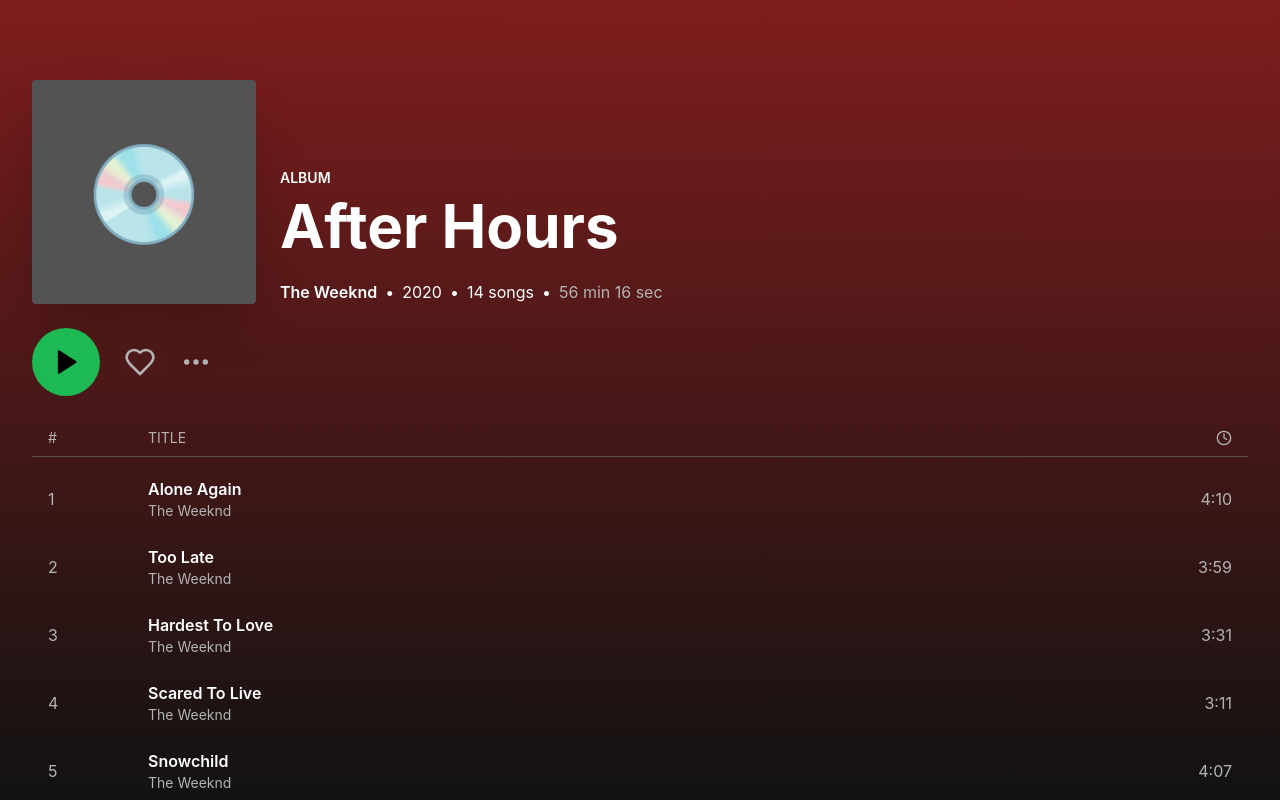
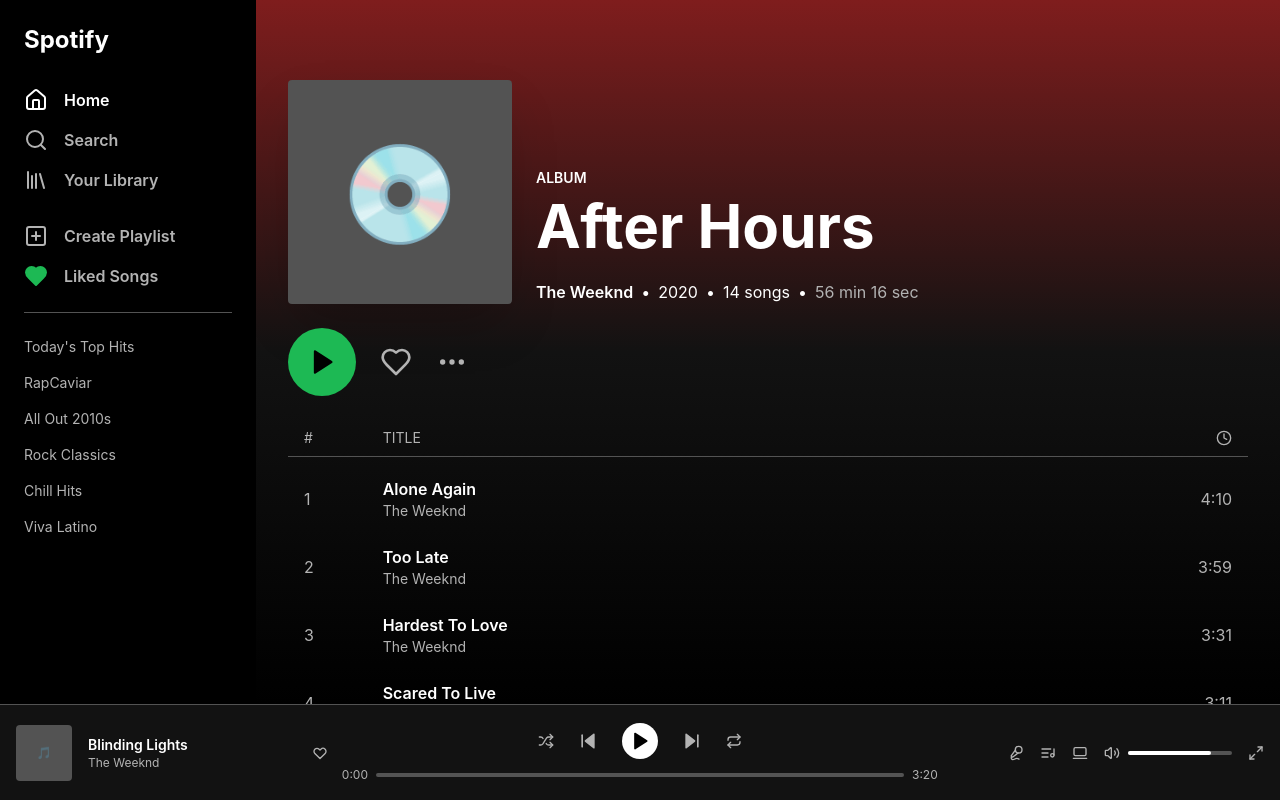
Before and after one commit to billsusanto/spotify-clone, a Next.js app: page /album/1 in a window 1280 px wide. Shown: the top 800 px of the page. Built offline with nearby package versions, Linux system fonts and the light colour scheme.

Commit message:
fix: wrap Artist, Album, Playlist pages with PageLayout

```diff
--- a/src/app/album/[id]/page.tsx
+++ b/src/app/album/[id]/page.tsx
@@ -3,6 +3,7 @@
 import React from 'react';
 import { Play, MoreHorizontal, Clock, Heart } from 'lucide-react';
 import { useParams } from 'next/navigation';
+import PageLayout from '@/components/PageLayout';
 
 export default function AlbumPage() {
   const params = useParams();
@@ -34,6 +35,7 @@
   ];
 
   return (
+    <PageLayout>
       <div className="flex-1 bg-gradient-to-b from-red-900 via-spotify-darkgray to-black overflow-y-auto pb-32 lg:pb-24">
         {/* Album Header */}
         <div className="px-4 sm:px-6 lg:px-8 pt-16 sm:pt-20 pb-6">
@@ -115,5 +117,6 @@
           </p>
         </div>
       </div>
+    </PageLayout>
   );
 }
--- a/src/app/artist/[id]/page.tsx
+++ b/src/app/artist/[id]/page.tsx
@@ -4,12 +4,12 @@
 import { Play, MoreHorizontal, UserPlus } from 'lucide-react';
 import Link from 'next/link';
 import { useParams } from 'next/navigation';
+import PageLayout from '@/components/PageLayout';
 
 export default function ArtistPage() {
   const params = useParams();
   const [isFollowing, setIsFollowing] = useState(false);
 
-  // Mock data - in real app, fetch based on params.id
   const artist = {
     id: params.id,
     name: 'The Weeknd',
@@ -40,16 +40,15 @@
   ];
 
   return (
+    <PageLayout>
       <div className="flex-1 bg-gradient-to-b from-purple-900 via-spotify-darkgray to-black overflow-y-auto pb-32 lg:pb-24">
         {/* Artist Header */}
         <div className="relative px-4 sm:px-6 lg:px-8 pt-16 sm:pt-20 pb-6">
           <div className="flex items-end gap-4 sm:gap-6">
-          {/* Artist Image */}
             <div className="w-32 h-32 sm:w-48 sm:h-48 bg-spotify-gray rounded-full flex-shrink-0 flex items-center justify-center text-6xl sm:text-8xl shadow-2xl">
               👤
             </div>
 
-          {/* Artist Info */}
             <div className="flex-1 pb-2">
               {artist.verified && (
                 <div className="flex items-center gap-2 mb-2">
@@ -163,5 +162,6 @@
           </div>
         </div>
       </div>
+    </PageLayout>
   );
 }
--- a/src/app/playlist/[id]/page.tsx
+++ b/src/app/playlist/[id]/page.tsx
@@ -3,6 +3,7 @@
 import React from 'react';
 import { Play, MoreHorizontal, Clock, Heart, UserPlus } from 'lucide-react';
 import { useParams } from 'next/navigation';
+import PageLayout from '@/components/PageLayout';
 
 export default function PlaylistPage() {
   const params = useParams();
@@ -29,6 +30,7 @@
   ];
 
   return (
+    <PageLayout>
       <div className="flex-1 bg-gradient-to-b from-blue-900 via-spotify-darkgray to-black overflow-y-auto pb-32 lg:pb-24">
         {/* Playlist Header */}
         <div className="px-4 sm:px-6 lg:px-8 pt-16 sm:pt-20 pb-6">
@@ -118,5 +120,6 @@
           </div>
         </div>
       </div>
+    </PageLayout>
   );
 }
```
Lines whose indentation alone changed are shown as unchanged.
